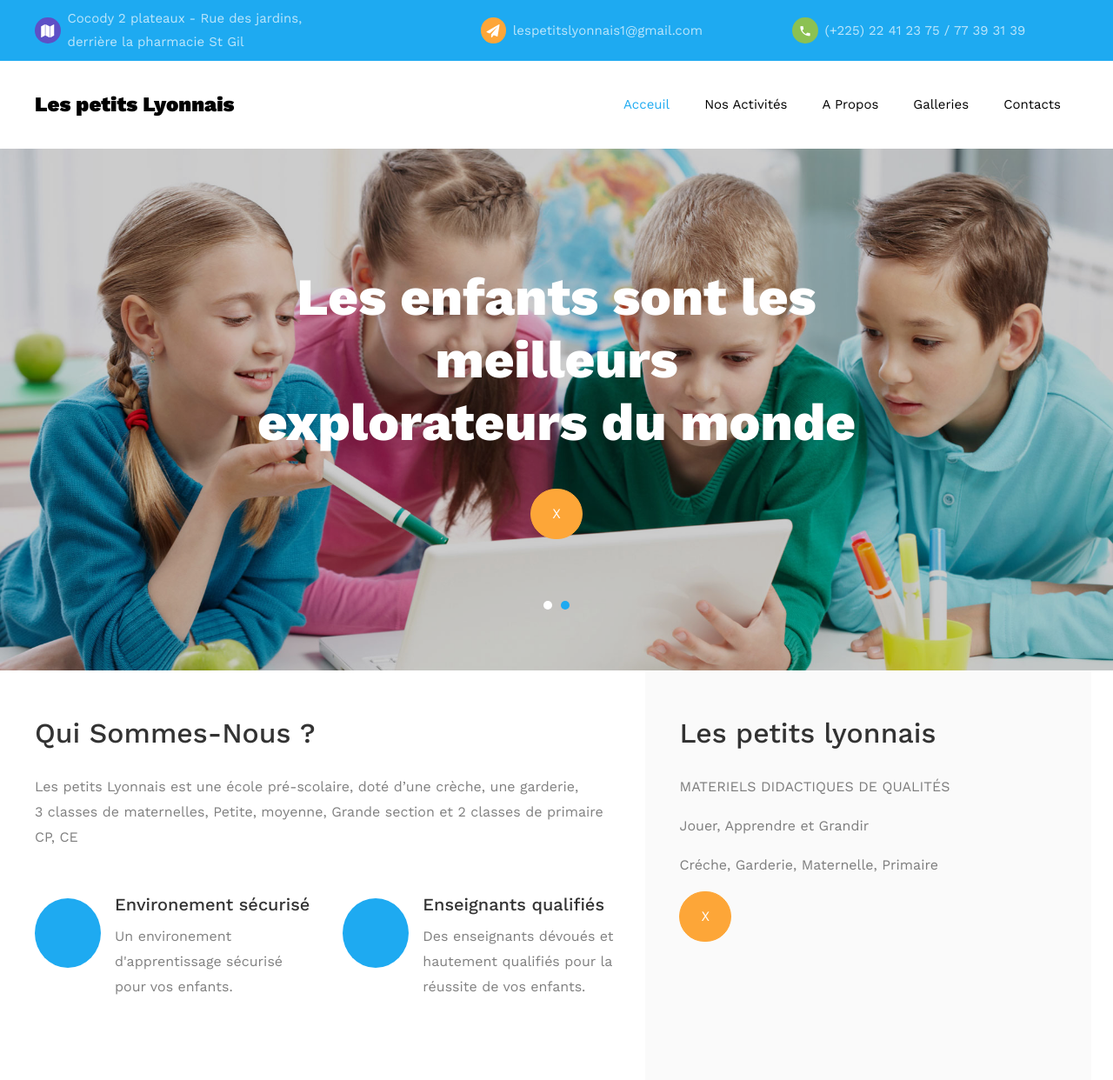
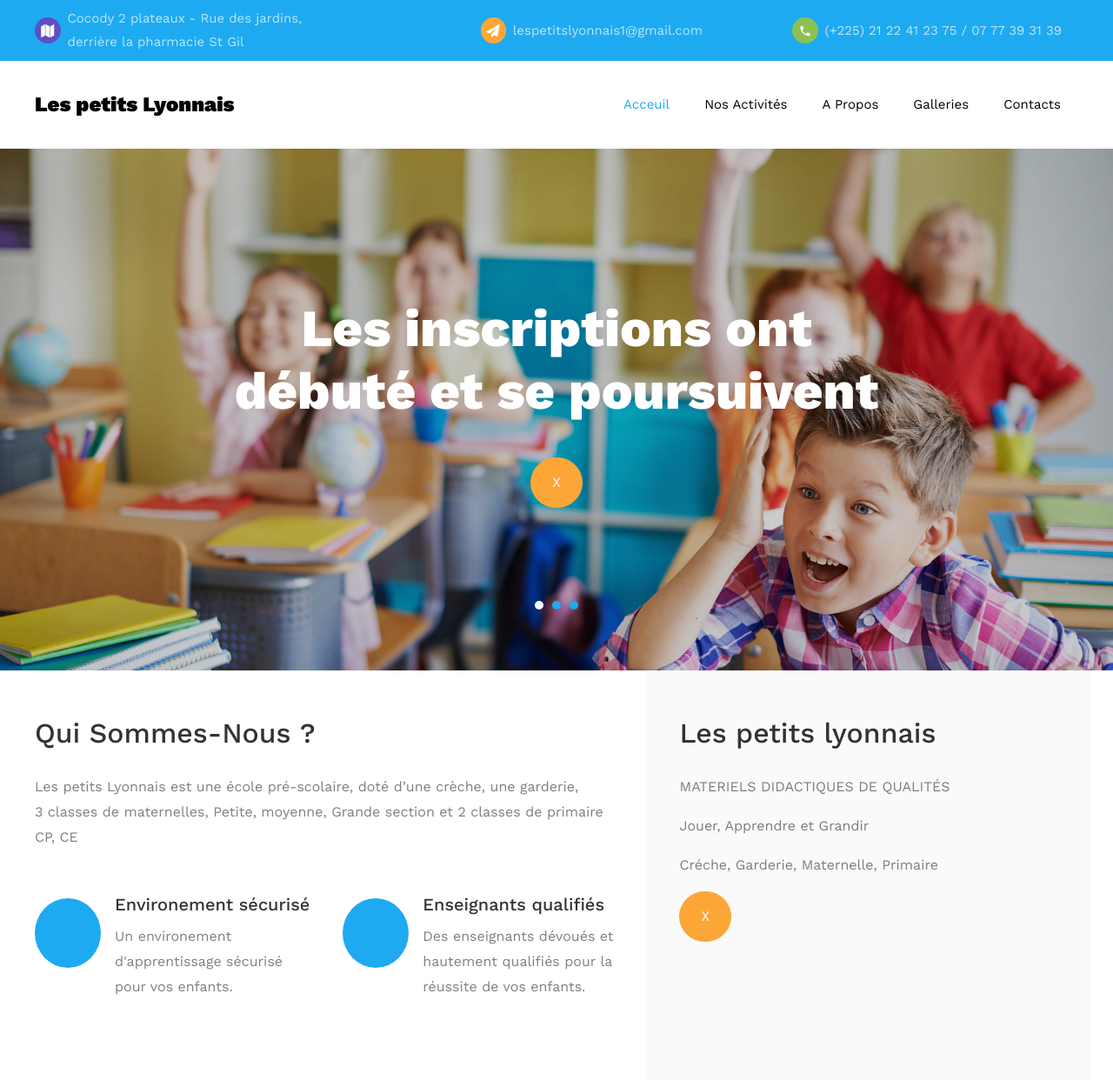
Before and after one commit to ifaryd/petits, a Django app: page / in a window 1280 px wide. Shown: the top 1242 px of the page at 87% size. Run offline with Django 3.2, Linux system fonts and the light colour scheme; data that the repository does not hold is empty; some libraries are stand-ins or nearby versions; some web fonts are replaced.

Commit message:
Mise à jour

```diff
--- a/app/templates/base.html
+++ b/app/templates/base.html
@@ -2,9 +2,11 @@
 <!DOCTYPE html>
 <html lang="fr">
   <head>
-    <title>Les Petits Lyonnais| Créche, Garderie, Maternelle, Primaire </title>
+    <title>Les Petits Lyonnais | Créche, Garderie, Maternelle, Primaire</title>
     <meta charset="utf-8">
     <meta name="viewport" content="width=device-width, initial-scale=1, shrink-to-fit=no">
+
+	<link rel="icon" href="{% static 'images/favicon.ico' %}" type="image/x-icon">
 
     <link href="https://fonts.googleapis.com/css?family=Work+Sans:100,200,300,400,500,600,700,800,900" rel="stylesheet">
     <link href="https://fonts.googleapis.com/css?family=Fredericka+the+Great" rel="stylesheet">
@@ -40,7 +42,7 @@
 					    </div>
 					    <div class="col-md pr-4 d-flex topper align-items-center">
 					    	<div class="icon bg-tertiary mr-2 d-flex justify-content-center align-items-center"><span class="icon-phone2"></span></div>
-						    <span class="text"> (+225) 22 41 23 75 / 77 39 31 39</span>
+						    <span class="text"> (+225) 21 22 41 23 75 / 07 77 39 31 39</span>
 					    </div>
 				    </div>
 			    </div>
@@ -68,6 +70,19 @@
     <!-- END nav -->
 
     <section class="home-slider owl-carousel">
+
+	<div class="slider-item" style="background-image:url(../static/images/bg_2.jpg);">
+		<div class="overlay"></div>
+		<div class="container">
+		<div class="row no-gutters slider-text align-items-center justify-content-center" data-scrollax-parent="true">
+		<div class="col-md-8 text-center ftco-animate">
+			<h1 class="mb-4">Les inscriptions ont <span> débuté et se poursuivent</span></h1>
+			<p><a href="#" class="btn btn-secondary px-4 py-3 mt-3">X</a></p>
+		</div>
+		</div>
+		</div>
+	</div>
+
       <div class="slider-item" style="background-image:url(../static/images/bg_1.jpg);">
       	<div class="overlay"></div>
         <div class="container">
@@ -285,7 +300,7 @@
 				<div class="col-md-3 d-flex">
 					<div class="bg-light align-self-stretch box p-4 text-center">
 						<h3 class="mb-4">Contacts</h3>
-					  <p><a href="">(+225) 22 41 23 75 / 77 39 31 39</a></p>
+					  <p><a href="">(+225) 21 22 41 23 75 <br> 07 77 39 31 39</a></p>
 					</div>
 				</div>
 				<div class="col-md-3 d-flex">
@@ -343,7 +358,7 @@
             	<div class="block-23 mb-3">
 	              <ul>
 	                <li><span class="icon icon-map-marker"></span><span class="text">Cocody 2 plateaux - Rue des jardins, derrière la pharmacie St Gil</span></li>
-	                <li><a href="#"><span class="icon icon-phone"></span><span class="text">(+225) 22 41 23 75 / 77 39 31 39</span></a></li>
+	                <li><a href="#"><span class="icon icon-phone"></span><span class="text">(+225) 21 22 41 23 75 / 07 77 39 31 39</span></a></li>
 	                <li><a href="#"><span class="icon icon-envelope"></span><span class="text">lespetitslyonnais1@gmail.com</span></a></li>
 	              </ul>
 	            </div>
--- /dev/null
+++ b/requirements.txt
@@ -0,0 +1,6 @@
+asgiref==3.4.1
+Django==3.0
+Pillow==8.3.1
+pytz==2021.1
+sqlparse==0.4.1
+typing-extensions==3.10.0.0
```
Also changed, not shown: app/static/images/favicon.ico (added), 4 other files.
